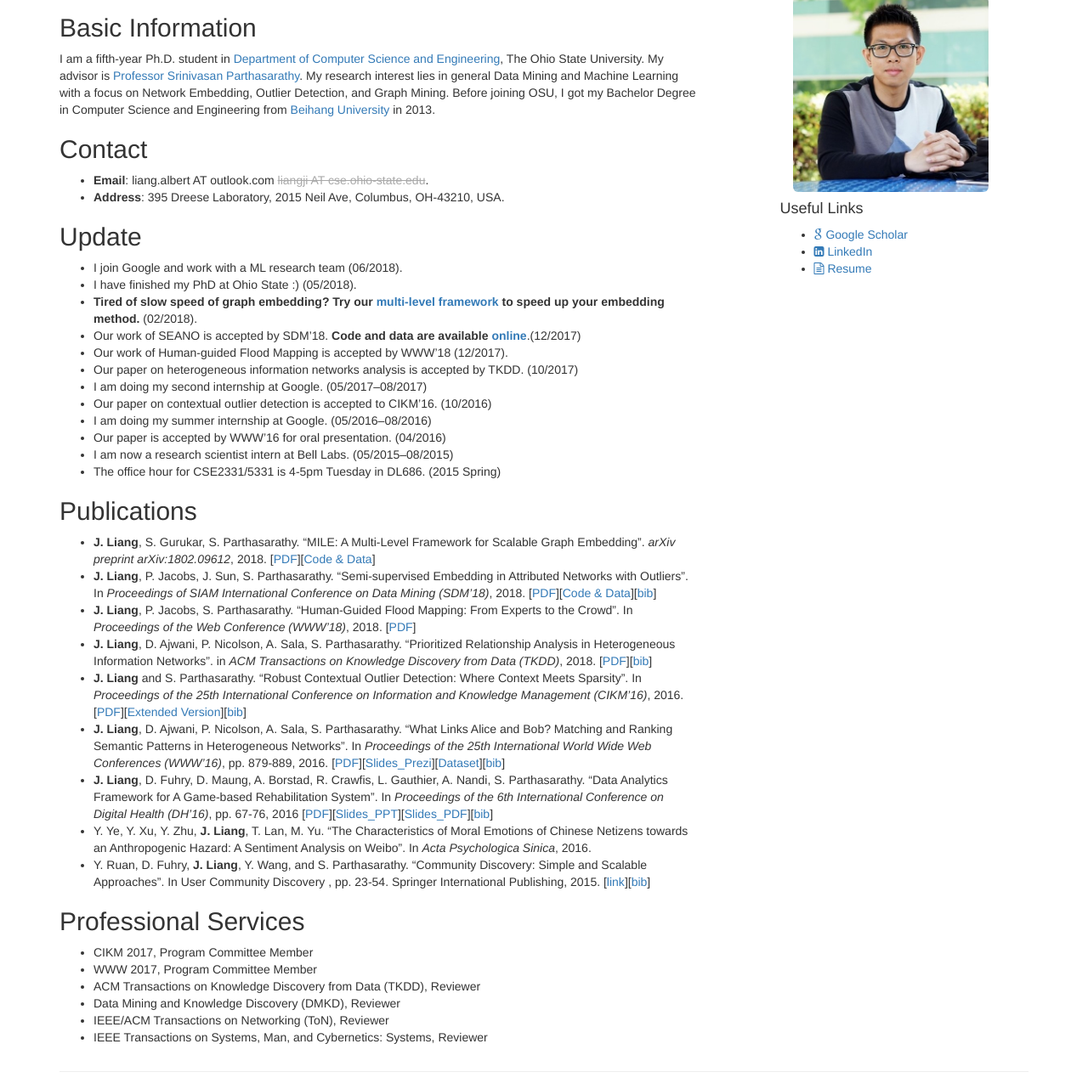
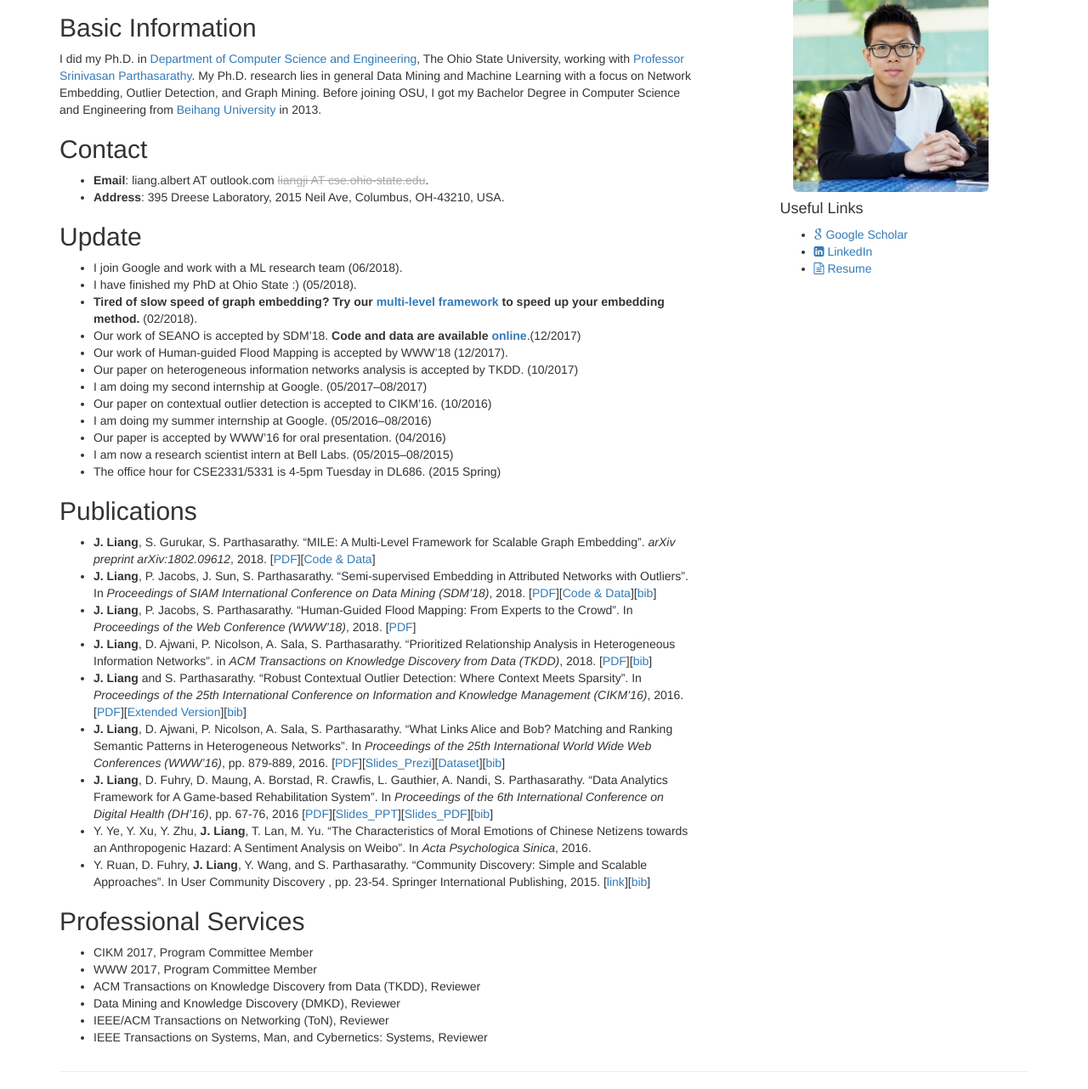
Before and after one commit to BuckeyeDM/BuckeyeDM.github.io, a Jekyll site: the page built from index.md, in a window 1280 px wide, cut to the strip 104-1386 px from the top of the page. Shown: the whole strip at 85% size. Built offline with Jekyll 4.4.1, drawn with Linux system fonts in a browser that asks for light colours.

Commit message:
Update index.md

```diff
--- a/index.md
+++ b/index.md
@@ -6,7 +6,7 @@
 ---
 
 ## Basic Information
-I am a fifth-year Ph.D. student in [Department of Computer Science and Engineering](https://cse.osu.edu/), The Ohio State University. My advisor is [Professor Srinivasan Parthasarathy](http://web.cse.ohio-state.edu/~parthasarathy.2/). My research interest lies in general Data Mining and Machine Learning with a focus on Network Embedding, Outlier Detection, and Graph Mining. Before joining OSU, I got my Bachelor Degree in Computer Science and Engineering from [Beihang University](http://ev.buaa.edu.cn/) in 2013.
+I did my Ph.D. in [Department of Computer Science and Engineering](https://cse.osu.edu/), The Ohio State University, working with [Professor Srinivasan Parthasarathy](http://web.cse.ohio-state.edu/~parthasarathy.2/). My Ph.D. research lies in general Data Mining and Machine Learning with a focus on Network Embedding, Outlier Detection, and Graph Mining. Before joining OSU, I got my Bachelor Degree in Computer Science and Engineering from [Beihang University](http://ev.buaa.edu.cn/) in 2013.
 
 ## Contact
 * **Email**: liang.albert AT outlook.com  <span style="color:#A9A9A9">~~liangji AT cse.ohio-state.edu~~</span>.
```
